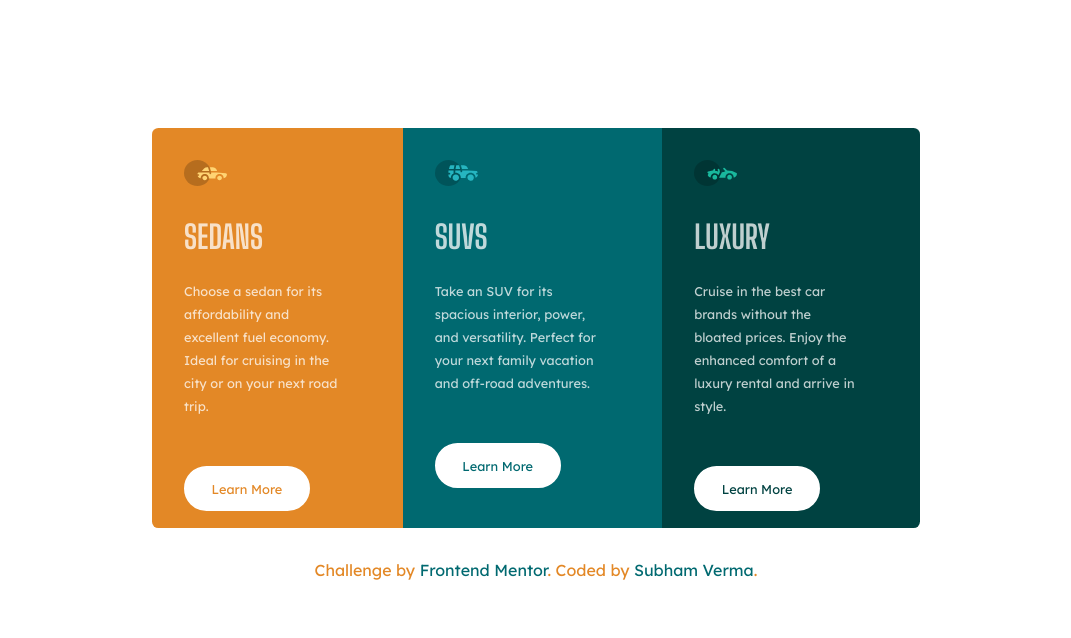
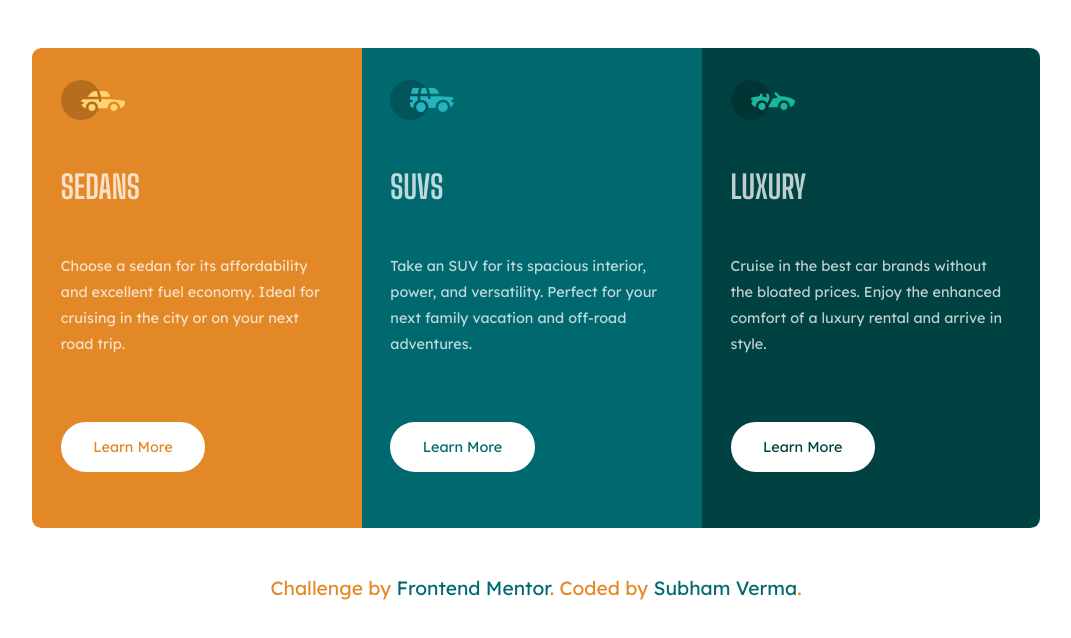
Before and after one commit to Subhamverma2407/Codementor-Challenge-2, a plain HTML site: page index.html in a window 1280 px wide. Shown: the whole page, without its empty margins (104-1175 px from the left). Drawn offline with Linux system fonts and the light colour scheme.

Commit message:
Fixed glitch in responsive design

```diff
--- a/style.css
+++ b/style.css
@@ -36,14 +36,16 @@ html {
   display: flex;
   flex-direction: column;
   justify-content: space-between;
-  width: 70%;
+  width: 18rem;
   margin: 2rem auto;
-  font-size: 0.8rem;
+  font-size: 0.9rem;
   color: var(--clr-neutral-white);
-  border-radius: 0.4rem;
+  border-radius: 0.6rem;
   overflow: hidden;
 }
-
+.car {
+  padding: 2rem 2rem;
+}
 .cars__sedan {
   background: var(--clr-primary-orange);
 }
@@ -55,39 +57,32 @@ html {
 .cars__luxury {
   background: var(--clr-primary-dark-cyan);
 }
-.car {
-  height: 25rem;
-}
 
 .icon {
   display: block;
-  margin: 2rem 2rem 0 2rem;
-  height: 1.6rem;
-  width: 2.7rem;
+  height: 2.5rem;
+  width: 4rem;
 }
 
 .title {
   font-family: var(--fnt-secondary);
   text-transform: uppercase;
-  margin: 2rem 2rem 0 2rem;
   font-size: 2rem;
+  margin: 2rem 0;
 }
 
 .details {
   font-weight: var(--fnt-size-normal);
-  margin: 2rem 2rem 0 2rem;
+  margin: 2rem 0;
   line-height: 1.8;
-  margin-top: 2rem;
 }
 
 .btn {
   text-decoration: none;
   display: inline-block;
-  margin-top: 4rem;
   background: white;
   padding: 0.8rem 1.6rem;
   border-radius: 100vw;
-  margin: 2rem 2rem 0 2rem;
   border: 2px solid white;
 }
 
@@ -118,45 +113,31 @@ html {
 /* //MID_SCREEN DESIGN// */
 /* ********************** */
 
-@media screen and (min-width: 540px) {
+@media screen and (min-width: 800px) {
+  .cars {
+    flex-direction: row;
+    width: 48rem;
+    min-height: 30rem;
+    margin: 3rem auto;
+    justify-content: center;
+  }
   .car {
-    height: 25rem;
+    padding: 2rem 1.8rem;
   }
 
-  .attribution {
-    font-size: 1rem;
-  }
-}
-
-@media only screen and (min-width: 1000px) {
-  .cars {
-    flex-direction: row;
-    width: 80%;
-    margin-top: 8rem;
+  .title {
+    margin: 3rem 0;
   }
   .details {
-    min-height: 4rem;
-    margin: 1.5rem 2rem 0 2rem;
-  }
-}
-
-@media screen and (min-width: 1220px) {
-  .cars {
-    flex-direction: row;
-    width: 60%;
-    margin-top: 8rem;
-  }
-  .car {
-    height: 25rem;
-  }
-  .details {
-    min-height: 4rem;
-    margin: 1.5rem 4rem 0 2rem;
+    margin: 0;
+    margin-bottom: 3rem;
     line-height: 1.8;
   }
 
   .btn {
-    margin-top: 3rem;
+    margin: 0;
+    margin-top: 1rem;
+    padding: 0.9rem 1.9rem;
   }
 
   .btn__sedan:hover {
@@ -174,4 +155,17 @@ html {
     color: white;
     transition: 0.2s;
   }
+  .attribution {
+    font-size: 1.2rem;
+  }
 }
+
+/* ************************* */
+/* // LARGE_SCREEN_DESIGN // */
+/* ************************* */
+
+@media screen and (min-width: 1200px) {
+  .cars {
+    width: 63rem;
+  }
+}
```
